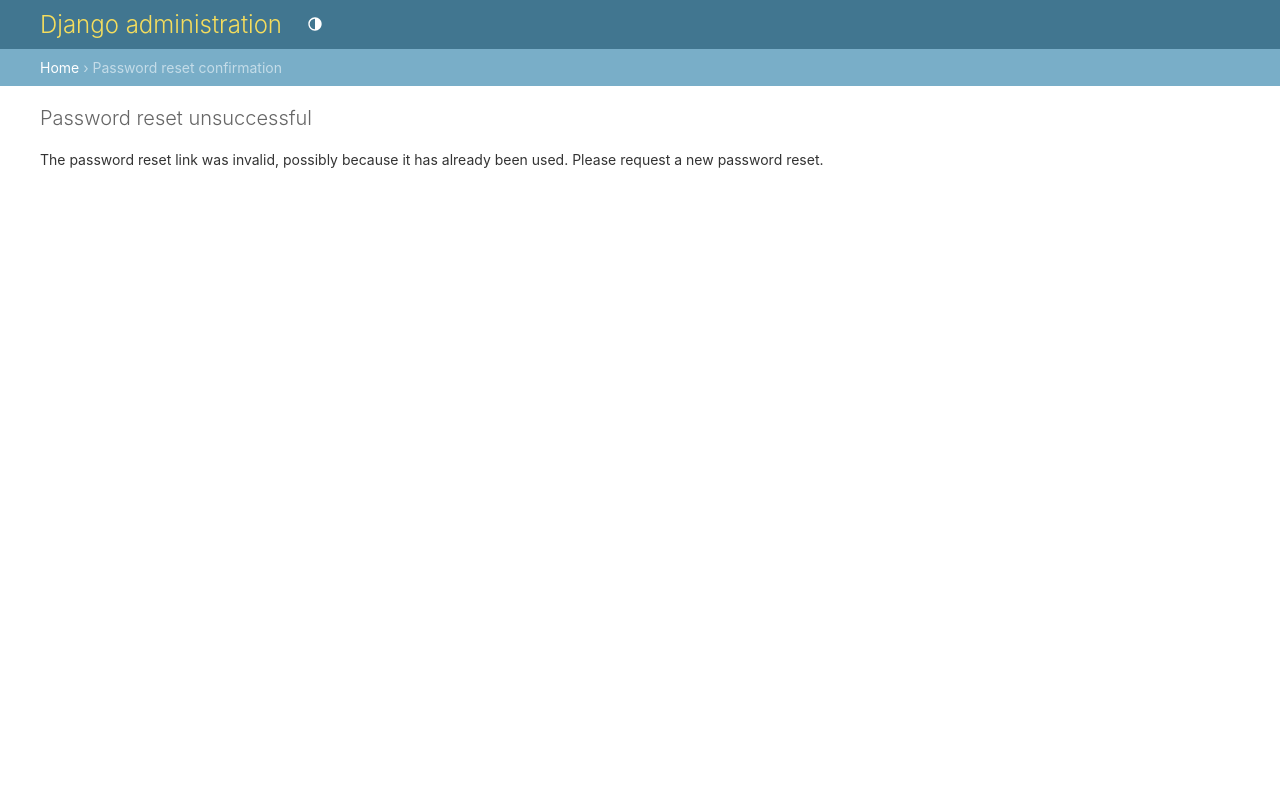
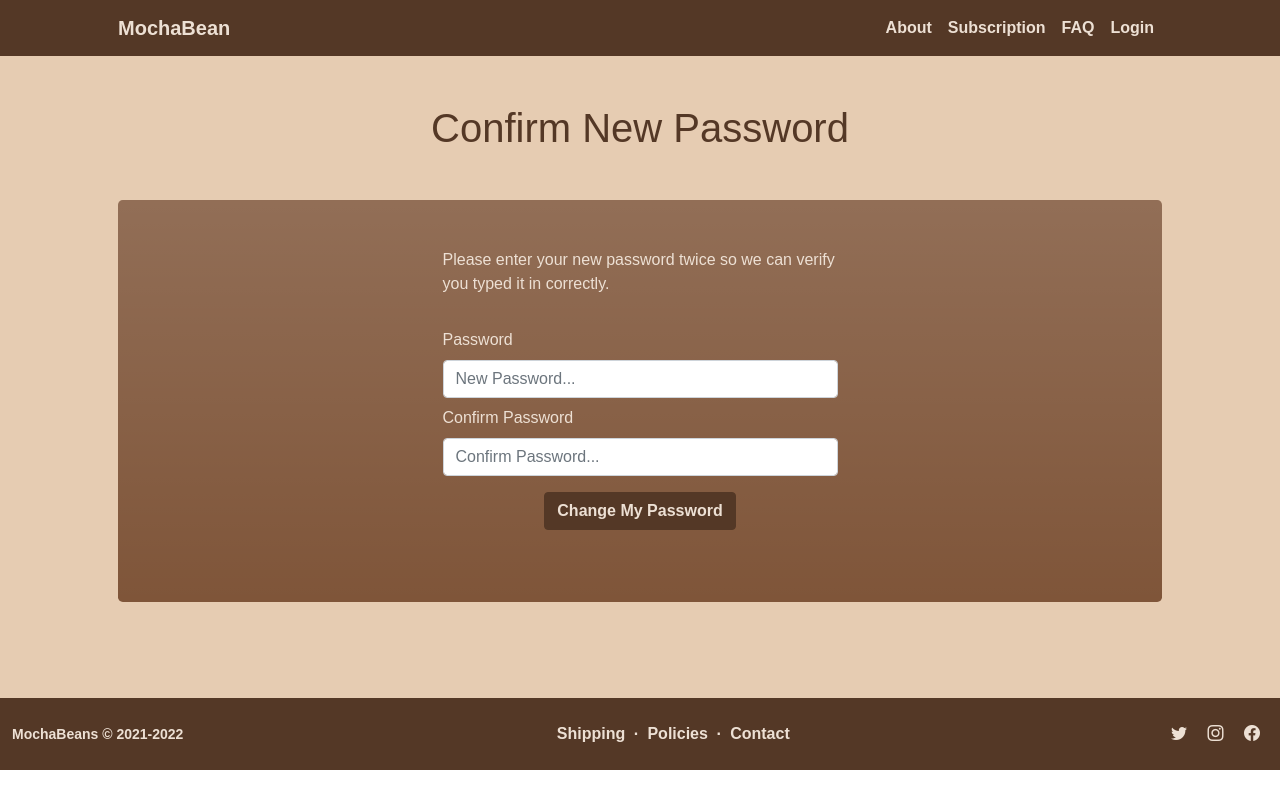
Before and after one commit to Code-Institute-Submissions/MSP-10, a Django app: page /password_reset/1/1/ in a window 1280 px wide. Run offline with Django 4.2, Linux system fonts and the light colour scheme; some web fonts are replaced.

Commit message:
Update p/w reset template
Update the password_reset_confirm template in line with the sites colour scheme and layout.

```diff
--- a/customers/templates/password/password_reset_confirm.html
+++ b/customers/templates/password/password_reset_confirm.html
@@ -1,41 +1,59 @@
-{% extends "admin/base_site.html" %}
-{% load i18n static %}
+<!-- Extends from base template -->
+{% extends "base.html" %}
 
-{% block extrastyle %}{{ block.super }}<link rel="stylesheet" type="text/css" href="{% static "admin/css/forms.css" %}">{% endblock %}
-{% block breadcrumbs %}
-<div class="breadcrumbs">
-<a href="{% url 'admin:index' %}">{% translate 'Home' %}</a>
-&rsaquo; {% translate 'Password reset confirmation' %}
-</div>
+<!-- loads all the static resources -->
+{% load static %}
+
+<!-- Additional meta tags for specific pages -->
+{% block extra_meta %}
 {% endblock %}
 
-{% block content %}
+<!-- page specific css -->
+{% block additional_css %}
+    <link rel="stylesheet" type="text/css" href="{% static 'css/style.css' %}">
+{% endblock %}
 
-{% if validlink %}
+<!-- page specific js -->
+{% block additional_js %}
+{% endblock %}
 
-<p>{% translate "Please enter your new password twice so we can verify you typed it in correctly." %}</p>
+<!-- Updates the page title -->
+{% block title %}
+New Password
+{% endblock title %}
 
-<form method="post">{% csrf_token %}
-<fieldset class="module aligned">
-    <input class="hidden" autocomplete="username" value="{{ form.user.get_username }}">
-    <div class="form-row field-password1">
-        {{ form.new_password1.errors }}
-        <label for="id_new_password1">{% translate 'New password:' %}</label>
-        {{ form.new_password1 }}
-    </div>
-    <div class="form-row field-password2">
-        {{ form.new_password2.errors }}
-        <label for="id_new_password2">{% translate 'Confirm password:' %}</label>
-        {{ form.new_password2 }}
-    </div>
-    <input type="submit" value="{% translate 'Change my password' %}">
-</fieldset>
-</form>
-
-{% else %}
-
-<p>{% translate "The password reset link was invalid, possibly because it has already been used.  Please request a new password reset." %}</p>
-
-{% endif %}
-
-{% endblock %}
+<!-- The following is the unique content for this page -->
+<!-- Indented to align with the base template -->
+            {% block content %}
+                <!-- Body Section of the Shipping page -->
+                <section class="py-5 static-page">
+                    <h1 class="text-center">Confirm New Password</h1>
+                    <div class="container px-5 my-5">
+                        <aside class=" static-box bg-gradient rounded-3 p-4 p-sm-5 mt-5">
+                            <div class="d-flex align-items-center justify-content-center flex-column flex-xl-row text-center text-xl-start">
+                                <div class="col-md-5 mb-4 mb-xl-0">
+									<p>Please enter your new password twice so we can verify you typed it in correctly.</p>
+                                    <div class="row justify-content-between text-50 py-2">
+										<form method="POST">
+                                            {% csrf_token %}
+                                            <label class="py-2" id="new_password1" for="new_password1">Password</label>
+                                            <input type="password" name="new_password1" placeholder="New Password..." class="form-control" aria-label="new password field">
+                                            <label class="py-2" id="new_password2" for="new_password2">Confirm Password</label>
+                                            <input type="password" name="new_password2" placeholder="Confirm Password..." class="form-control"  aria-label="confirm password field">
+                                            <!--Submit button -->
+                                            <div class="p-3 d-flex justify-content-center">
+												<input type="submit" value="Change My Password" class="btn darkmocha-button fw-bold">
+											</div>
+										</form>
+                                        {% if form.errors %}
+                                            <div class="alert btn-danger" role="alert">
+                                                <p>{{form.errors}}</p>
+                                            </div>
+                                        {% endif %}
+                                    </div>
+                                </div>
+                            </div>
+                        </aside>
+                    </div>
+                </section>
+            {% endblock %}
--- a/customers/templates/password/password_reset_email.html
+++ b/customers/templates/password/password_reset_email.html
@@ -1,5 +1,5 @@
 {% load i18n %}{% autoescape off %}
-{% blocktranslate %}You're receiving this email because you requested a password reset for your user account at {{ site_name }}.{% endblocktranslate %}
+{% blocktranslate %}You're receiving this email because you requested a password reset for your user account at MochaBean.{% endblocktranslate %}
 
 {% translate "Please go to the following page and choose a new password:" %}
 {% block reset_link %}
@@ -9,6 +9,6 @@
 
 {% translate "Thanks for using our site!" %}
 
-{% blocktranslate %}The {{ site_name }} team{% endblocktranslate %}
+{% blocktranslate %}The MochaBean team{% endblocktranslate %}
 
 {% endautoescape %}
```
